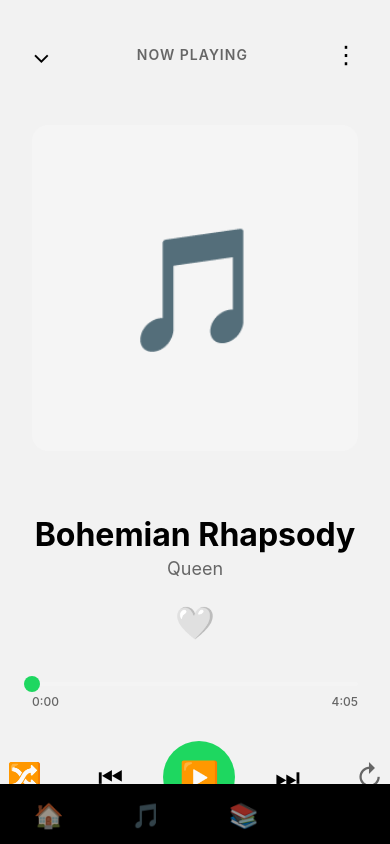
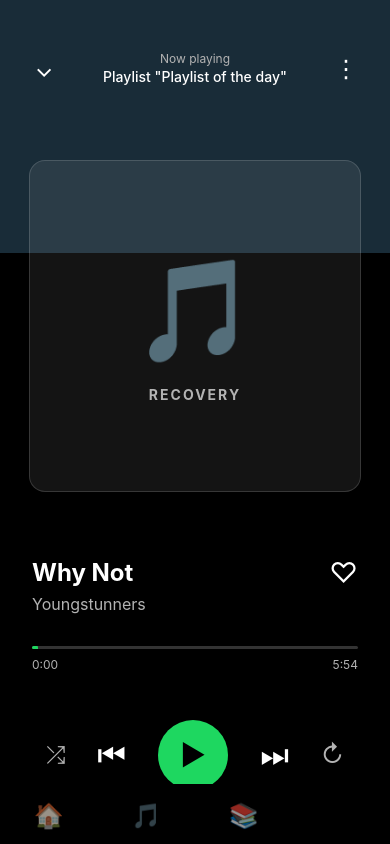
Before and after one commit to thamara2X1/V-Audio-Music-Player, a React Native app: screen /Player in a window 390 px wide. Built offline with nearby package versions, Linux system fonts and the light colour scheme.

Commit message:
Redesign PlayerScreen with modern gradient background and layout

```diff
--- a/src/screens/PlayerScreen.tsx
+++ b/src/screens/PlayerScreen.tsx
@@ -1,6 +1,6 @@
 /**
  * PlayerScreen
- * Full-screen music player with controls
+ * Modern full-screen music player with gradient background
  */
 
 import React, { useState, useEffect } from 'react';
@@ -9,14 +9,13 @@
   Text,
   StyleSheet,
   TouchableOpacity,
-  useColorScheme,
   Dimensions,
   ScrollView,
 } from 'react-native';
 import COLORS from '../constants/colors';
 import { SPACING, FONT_SIZES, FONT_WEIGHTS, BORDER_RADIUS } from '../constants/theme';
 
-const { width } = Dimensions.get('window');
+const { width, height } = Dimensions.get('window');
 
 interface Song {
   id: string;
@@ -27,40 +26,33 @@
 }
 
 const PlayerScreen: React.FC = () => {
-  const isDarkMode = useColorScheme() === 'dark';
-
-  // Player state
   const [isPlaying, setIsPlaying] = useState(false);
   const [currentTime, setCurrentTime] = useState(0);
-  const [duration, setDuration] = useState(245); // 4:05 in seconds
+  const [duration, setDuration] = useState(354);
   const [isShuffle, setIsShuffle] = useState(false);
   const [repeatMode, setRepeatMode] = useState<'off' | 'one' | 'all'>('off');
   const [isFavorite, setIsFavorite] = useState(false);
 
-  // Mock current song
   const currentSong: Song = {
     id: '1',
-    title: 'Bohemian Rhapsody',
-    artist: 'Queen',
-    album: 'A Night at the Opera',
+    title: 'Why Not',
+    artist: 'Youngstunners',
+    album: 'Recovery',
     duration: 354,
   };
 
-  // Mock queue
   const queue: Song[] = [
     currentSong,
     { id: '2', title: 'Stairway to Heaven', artist: 'Led Zeppelin', album: 'Led Zeppelin IV', duration: 482 },
     { id: '3', title: 'Hotel California', artist: 'Eagles', album: 'Hotel California', duration: 391 },
   ];
 
-  // Format time from seconds to MM:SS
   const formatTime = (seconds: number): string => {
     const mins = Math.floor(seconds / 60);
     const secs = seconds % 60;
     return `${mins}:${secs.toString().padStart(2, '0')}`;
   };
 
-  // Simulate playback progress (will be replaced with actual audio service)
   useEffect(() => {
     let interval: ReturnType<typeof setInterval>;
     if (isPlaying && currentTime < duration) {
@@ -74,337 +66,259 @@
         });
       }, 1000);
     }
-    return () => clearInterval(interval);
-  }, [isPlaying, currentTime, duration]);
-
-  const handlePlayPause = () => {
-    setIsPlaying(!isPlaying);
-  };
-
-  const handlePrevious = () => {
-    setCurrentTime(0);
-    console.log('Previous track');
-  };
-
-  const handleNext = () => {
-    setCurrentTime(0);
-    console.log('Next track');
-  };
-
-  const handleShuffle = () => {
-    setIsShuffle(!isShuffle);
-  };
-
-  const handleRepeat = () => {
-    const modes: Array<'off' | 'one' | 'all'> = ['off', 'all', 'one'];
-    const currentIndex = modes.indexOf(repeatMode);
-    setRepeatMode(modes[(currentIndex + 1) % modes.length]);
-  };
-
-  const handleSeek = (value: number) => {
-    setCurrentTime(value);
-  };
-
-  const getRepeatIcon = () => {
-    switch (repeatMode) {
-      case 'one':
-        return '🔂';
-      case 'all':
-        return '🔁';
-      default:
-        return '↻';
+    return () => {
+      if (interval) {
+        clearInterval(interval);
       }
     };
+  }, [isPlaying, currentTime, duration]);
 
   const progress = (currentTime / duration) * 100;
 
   return (
+    <View style={styles.container}>
+      {/* Gradient Background */}
+      <View style={styles.gradientBackground}>
+        <View style={[styles.gradientTop, { backgroundColor: '#2A4A5E' }]} />
+        <View style={[styles.gradientBottom, { backgroundColor: COLORS.backgroundDark }]} />
+      </View>
+
       <ScrollView
-      style={[
-        styles.container,
-        { backgroundColor: isDarkMode ? COLORS.backgroundDark : COLORS.backgroundLight }
-      ]}
+        style={styles.scrollView}
         contentContainerStyle={styles.contentContainer}
+        showsVerticalScrollIndicator={false}
       >
         {/* Header */}
         <View style={styles.header}>
           <TouchableOpacity style={styles.headerButton}>
-          <Text style={[styles.headerIcon, { color: isDarkMode ? COLORS.textPrimary : COLORS.textDark }]}>
-            ⌄
-          </Text>
+            <Text style={styles.headerIcon}>⌄</Text>
           </TouchableOpacity>
-        <Text style={[styles.headerTitle, { color: isDarkMode ? COLORS.textSecondary : COLORS.textLight }]}>
-          Now Playing
-        </Text>
+          <View style={styles.headerCenter}>
+            <Text style={styles.headerSubtitle}>Now playing</Text>
+            <Text style={styles.headerTitle}>Playlist "Playlist of the day"</Text>
+          </View>
           <TouchableOpacity style={styles.headerButton}>
-          <Text style={[styles.headerIcon, { color: isDarkMode ? COLORS.textPrimary : COLORS.textDark }]}>
-            ⋮
-          </Text>
+            <Text style={styles.headerIcon}>⋮</Text>
           </TouchableOpacity>
         </View>
 
-      {/* Album Art */}
+        {/* Album Art - Large and centered */}
         <View style={styles.albumArtContainer}>
-        <View style={[
-          styles.albumArt,
-          { backgroundColor: isDarkMode ? COLORS.cardDark : COLORS.cardLight }
-        ]}>
+          <View style={styles.albumArt}>
             <Text style={styles.albumArtIcon}>🎵</Text>
+            <Text style={styles.albumLabel}>RECOVERY</Text>
           </View>
         </View>
 
         {/* Song Info */}
         <View style={styles.songInfo}>
-        <Text
-          style={[
-            styles.songTitle,
-            { color: isDarkMode ? COLORS.textPrimary : COLORS.textDark }
-          ]}
-          numberOfLines={1}
-        >
+          <View style={styles.songTitleRow}>
+            <Text style={styles.songTitle} numberOfLines={1}>
               {currentSong.title}
             </Text>
-        <Text
-          style={[
-            styles.songArtist,
-            { color: isDarkMode ? COLORS.textSecondary : COLORS.textLight }
-          ]}
-          numberOfLines={1}
-        >
+            <TouchableOpacity onPress={() => setIsFavorite(!isFavorite)}>
+              <Text style={styles.favoriteIcon}>{isFavorite ? '♥' : '♡'}</Text>
+            </TouchableOpacity>
+          </View>
+          <Text style={styles.songArtist} numberOfLines={1}>
             {currentSong.artist}
           </Text>
         </View>
 
-      {/* Favorite Button */}
-      <TouchableOpacity
-        style={styles.favoriteButton}
-        onPress={() => setIsFavorite(!isFavorite)}
-      >
-        <Text style={styles.favoriteIcon}>{isFavorite ? '❤️' : '🤍'}</Text>
-      </TouchableOpacity>
-
         {/* Progress Bar */}
         <View style={styles.progressContainer}>
           <View style={styles.progressBar}>
-          <View
-            style={[
-              styles.progressFill,
-              { width: `${progress}%`, backgroundColor: COLORS.primary }
-            ]}
-          />
-          <TouchableOpacity
-            style={[
-              styles.progressThumb,
-              { left: `${progress}%`, backgroundColor: COLORS.primary }
-            ]}
-          />
+            <View style={[styles.progressFill, { width: `${progress}%` }]}>
+              <View style={styles.progressDot} />
+            </View>
           </View>
           <View style={styles.timeContainer}>
-          <Text style={[styles.timeText, { color: isDarkMode ? COLORS.textSecondary : COLORS.textLight }]}>
-            {formatTime(currentTime)}
-          </Text>
-          <Text style={[styles.timeText, { color: isDarkMode ? COLORS.textSecondary : COLORS.textLight }]}>
-            {formatTime(duration)}
-          </Text>
+            <Text style={styles.timeText}>{formatTime(currentTime)}</Text>
+            <Text style={styles.timeText}>{formatTime(duration)}</Text>
           </View>
         </View>
 
-      {/* Controls */}
-      <View style={styles.controls}>
-        <TouchableOpacity
-          style={styles.controlButton}
-          onPress={handleShuffle}
-        >
-          <Text
-            style={[
-              styles.controlIcon,
-              { color: isShuffle ? COLORS.primary : (isDarkMode ? COLORS.textSecondary : COLORS.textLight) }
-            ]}
-          >
-            🔀
-          </Text>
+        {/* Main Controls */}
+        <View style={styles.mainControls}>
+          <TouchableOpacity onPress={() => setIsShuffle(!isShuffle)}>
+            <Text style={[styles.controlIcon, isShuffle && styles.activeControl]}>⤮</Text>
+          </TouchableOpacity>
+
+          <TouchableOpacity onPress={() => setCurrentTime(0)}>
+            <Text style={styles.controlIconLarge}>⏮</Text>
           </TouchableOpacity>
 
           <TouchableOpacity
-          style={styles.controlButton}
-          onPress={handlePrevious}
+            style={styles.playButton}
+            onPress={() => setIsPlaying(!isPlaying)}
           >
-          <Text style={[styles.controlIcon, { color: isDarkMode ? COLORS.textPrimary : COLORS.textDark }]}>
-            ⏮
-          </Text>
+            <Text style={styles.playIcon}>{isPlaying ? '⏸' : '▶'}</Text>
           </TouchableOpacity>
 
-        <TouchableOpacity
-          style={[
-            styles.playButton,
-            { backgroundColor: COLORS.primary }
-          ]}
-          onPress={handlePlayPause}
-        >
-          <Text style={styles.playIcon}>{isPlaying ? '⏸' : '▶️'}</Text>
+          <TouchableOpacity onPress={() => setCurrentTime(0)}>
+            <Text style={styles.controlIconLarge}>⏭</Text>
           </TouchableOpacity>
 
-        <TouchableOpacity
-          style={styles.controlButton}
-          onPress={handleNext}
-        >
-          <Text style={[styles.controlIcon, { color: isDarkMode ? COLORS.textPrimary : COLORS.textDark }]}>
-            ⏭
-          </Text>
-        </TouchableOpacity>
-
-        <TouchableOpacity
-          style={styles.controlButton}
-          onPress={handleRepeat}
-        >
-          <Text
-            style={[
-              styles.controlIcon,
-              { color: repeatMode !== 'off' ? COLORS.primary : (isDarkMode ? COLORS.textSecondary : COLORS.textLight) }
-            ]}
-          >
-            {getRepeatIcon()}
+          <TouchableOpacity onPress={() => {
+            const modes: Array<'off' | 'one' | 'all'> = ['off', 'all', 'one'];
+            setRepeatMode(modes[(modes.indexOf(repeatMode) + 1) % modes.length]);
+          }}>
+            <Text style={[styles.controlIcon, repeatMode !== 'off' && styles.activeControl]}>
+              {repeatMode === 'one' ? '🔂' : repeatMode === 'all' ? '🔁' : '↻'}
             </Text>
           </TouchableOpacity>
         </View>
 
-      {/* Queue Preview */}
-      <View style={styles.queueSection}>
-        <View style={styles.queueHeader}>
-          <Text style={[styles.queueTitle, { color: isDarkMode ? COLORS.textPrimary : COLORS.textDark }]}>
-            Up Next
-          </Text>
-          <Text style={[styles.queueCount, { color: isDarkMode ? COLORS.textSecondary : COLORS.textLight }]}>
-            {queue.length - 1} songs
-          </Text>
-        </View>
-        {queue.slice(1, 4).map((song, index) => (
-          <View
-            key={song.id}
-            style={[
-              styles.queueItem,
-              { backgroundColor: isDarkMode ? COLORS.cardDark : COLORS.cardLight }
-            ]}
-          >
-            <View style={styles.queueItemAlbumArt}>
-              <Text style={styles.queueItemIcon}>🎵</Text>
-            </View>
-            <View style={styles.queueItemInfo}>
-              <Text
-                style={[
-                  styles.queueItemTitle,
-                  { color: isDarkMode ? COLORS.textPrimary : COLORS.textDark }
-                ]}
-                numberOfLines={1}
-              >
-                {song.title}
-              </Text>
-              <Text
-                style={[
-                  styles.queueItemArtist,
-                  { color: isDarkMode ? COLORS.textSecondary : COLORS.textLight }
-                ]}
-                numberOfLines={1}
-              >
-                {song.artist}
-              </Text>
-            </View>
-            <Text style={[styles.queueItemDuration, { color: isDarkMode ? COLORS.textTertiary : COLORS.textLight }]}>
-              {formatTime(song.duration)}
-            </Text>
-          </View>
-        ))}
+        {/* Bottom Controls */}
+        <View style={styles.bottomControls}>
+          <TouchableOpacity style={styles.bottomButton}>
+            <Text style={styles.bottomIcon}>🎵</Text>
+          </TouchableOpacity>
+          <TouchableOpacity style={styles.bottomButton}>
+            <Text style={styles.bottomIcon}>⚙</Text>
+          </TouchableOpacity>
+          <TouchableOpacity style={styles.bottomButton}>
+            <Text style={styles.bottomIcon}>⏱</Text>
+          </TouchableOpacity>
+          <TouchableOpacity style={styles.bottomButton}>
+            <Text style={styles.bottomIcon}>♡</Text>
+          </TouchableOpacity>
         </View>
       </ScrollView>
+    </View>
   );
 };
 
 const styles = StyleSheet.create({
   container: {
     flex: 1,
+    backgroundColor: COLORS.backgroundDark,
+  },
+  gradientBackground: {
+    position: 'absolute',
+    top: 0,
+    left: 0,
+    right: 0,
+    height: height * 0.6,
+  },
+  gradientTop: {
+    height: '50%',
+    opacity: 0.6,
+  },
+  gradientBottom: {
+    height: '50%',
+  },
+  scrollView: {
+    flex: 1,
   },
   contentContainer: {
-    paddingBottom: SPACING.xxl,
+    paddingBottom: 100,
   },
   header: {
     flexDirection: 'row',
+    alignItems: 'center',
     justifyContent: 'space-between',
-    alignItems: 'center',
     paddingHorizontal: SPACING.lg,
-    paddingTop: SPACING.xl,
+    paddingTop: SPACING.xxl,
     paddingBottom: SPACING.md,
   },
   headerButton: {
-    padding: SPACING.sm,
+    width: 40,
+    height: 40,
+    justifyContent: 'center',
+    alignItems: 'center',
   },
   headerIcon: {
     fontSize: 24,
+    color: COLORS.textPrimary,
+  },
+  headerCenter: {
+    flex: 1,
+    alignItems: 'center',
+  },
+  headerSubtitle: {
+    fontSize: FONT_SIZES.xs,
+    color: COLORS.textSecondary,
+    marginBottom: 2,
   },
   headerTitle: {
     fontSize: FONT_SIZES.sm,
-    fontWeight: FONT_WEIGHTS.semibold,
-    textTransform: 'uppercase',
-    letterSpacing: 1,
+    color: COLORS.textPrimary,
+    fontWeight: FONT_WEIGHTS.medium,
   },
   albumArtContainer: {
     alignItems: 'center',
     paddingVertical: SPACING.xl,
+    marginTop: SPACING.lg,
   },
   albumArt: {
-    width: width - SPACING.xl * 2,
-    height: width - SPACING.xl * 2,
+    width: width * 0.85,
+    height: width * 0.85,
     borderRadius: BORDER_RADIUS.xl,
+    backgroundColor: COLORS.glassBackground,
     justifyContent: 'center',
     alignItems: 'center',
+    borderWidth: 1,
+    borderColor: COLORS.glassBorder,
   },
   albumArtIcon: {
-    fontSize: 120,
+    fontSize: 100,
+    marginBottom: SPACING.md,
+  },
+  albumLabel: {
+    fontSize: FONT_SIZES.sm,
+    color: COLORS.textSecondary,
+    fontWeight: FONT_WEIGHTS.bold,
+    letterSpacing: 2,
   },
   songInfo: {
     paddingHorizontal: SPACING.xl,
-    alignItems: 'center',
     marginTop: SPACING.xl,
   },
+  songTitleRow: {
+    flexDirection: 'row',
+    justifyContent: 'space-between',
+    alignItems: 'center',
+    marginBottom: SPACING.xs,
+  },
   songTitle: {
-    fontSize: FONT_SIZES.xxl,
+    fontSize: FONT_SIZES.xl,
     fontWeight: FONT_WEIGHTS.bold,
-    marginBottom: SPACING.xs,
-    textAlign: 'center',
+    color: COLORS.textPrimary,
+    flex: 1,
+  },
+  favoriteIcon: {
+    fontSize: 28,
+    color: COLORS.textPrimary,
+    marginLeft: SPACING.md,
   },
   songArtist: {
-    fontSize: FONT_SIZES.lg,
-    fontWeight: FONT_WEIGHTS.regular,
-    textAlign: 'center',
-  },
-  favoriteButton: {
-    alignSelf: 'center',
-    marginTop: SPACING.md,
-    padding: SPACING.sm,
-  },
-  favoriteIcon: {
-    fontSize: 32,
+    fontSize: FONT_SIZES.md,
+    color: COLORS.textSecondary,
   },
   progressContainer: {
     paddingHorizontal: SPACING.xl,
     marginTop: SPACING.xl,
   },
   progressBar: {
-    height: 4,
+    height: 3,
     backgroundColor: COLORS.progressBar,
     borderRadius: BORDER_RADIUS.sm,
-    position: 'relative',
+    overflow: 'hidden',
   },
   progressFill: {
     height: '100%',
-    borderRadius: BORDER_RADIUS.sm,
+    backgroundColor: COLORS.primary,
+    position: 'relative',
   },
-  progressThumb: {
+  progressDot: {
     position: 'absolute',
-    top: -6,
-    width: 16,
-    height: 16,
-    borderRadius: 8,
-    marginLeft: -8,
+    right: -6,
+    top: -3,
+    width: 10,
+    height: 10,
+    borderRadius: 5,
+    backgroundColor: COLORS.primary,
   },
   timeContainer: {
     flexDirection: 'row',
@@ -413,85 +327,54 @@
   },
   timeText: {
     fontSize: FONT_SIZES.xs,
-    fontWeight: FONT_WEIGHTS.medium,
+    color: COLORS.textSecondary,
   },
-  controls: {
+  mainControls: {
     flexDirection: 'row',
     justifyContent: 'center',
     alignItems: 'center',
     paddingHorizontal: SPACING.lg,
-    marginTop: SPACING.xl,
-    gap: SPACING.lg,
-  },
-  controlButton: {
-    padding: SPACING.md,
+    marginTop: SPACING.xxl,
+    gap: SPACING.xl,
   },
   controlIcon: {
-    fontSize: 28,
+    fontSize: 24,
+    color: COLORS.textSecondary,
+  },
+  controlIconLarge: {
+    fontSize: 32,
+    color: COLORS.textPrimary,
+  },
+  activeControl: {
+    color: COLORS.primary,
   },
   playButton: {
-    width: 72,
-    height: 72,
-    borderRadius: 36,
+    width: 70,
+    height: 70,
+    borderRadius: 35,
+    backgroundColor: COLORS.primary,
     justifyContent: 'center',
     alignItems: 'center',
   },
   playIcon: {
-    fontSize: 32,
+    fontSize: 28,
+    color: COLORS.backgroundDark,
   },
-  queueSection: {
-    paddingHorizontal: SPACING.lg,
+  bottomControls: {
+    flexDirection: 'row',
+    justifyContent: 'space-around',
+    paddingHorizontal: SPACING.xxl,
     marginTop: SPACING.xxl,
   },
-  queueHeader: {
-    flexDirection: 'row',
-    justifyContent: 'space-between',
-    alignItems: 'center',
-    marginBottom: SPACING.md,
-  },
-  queueTitle: {
-    fontSize: FONT_SIZES.lg,
-    fontWeight: FONT_WEIGHTS.bold,
-  },
-  queueCount: {
-    fontSize: FONT_SIZES.sm,
-    fontWeight: FONT_WEIGHTS.medium,
-  },
-  queueItem: {
-    flexDirection: 'row',
-    alignItems: 'center',
-    padding: SPACING.md,
-    borderRadius: BORDER_RADIUS.lg,
-    marginBottom: SPACING.sm,
-  },
-  queueItemAlbumArt: {
-    width: 40,
-    height: 40,
-    borderRadius: BORDER_RADIUS.md,
-    backgroundColor: COLORS.primary,
+  bottomButton: {
+    width: 44,
+    height: 44,
     justifyContent: 'center',
     alignItems: 'center',
-    marginRight: SPACING.md,
   },
-  queueItemIcon: {
-    fontSize: 20,
-  },
-  queueItemInfo: {
-    flex: 1,
-    marginRight: SPACING.sm,
-  },
-  queueItemTitle: {
-    fontSize: FONT_SIZES.md,
-    fontWeight: FONT_WEIGHTS.semibold,
-    marginBottom: 2,
-  },
-  queueItemArtist: {
-    fontSize: FONT_SIZES.sm,
-    fontWeight: FONT_WEIGHTS.regular,
-  },
-  queueItemDuration: {
-    fontSize: FONT_SIZES.sm,
-    fontWeight: FONT_WEIGHTS.regular,
+  bottomIcon: {
+    fontSize: 22,
+    color: COLORS.textSecondary,
   },
 });
 
```
Lines whose indentation alone changed are shown as unchanged.
